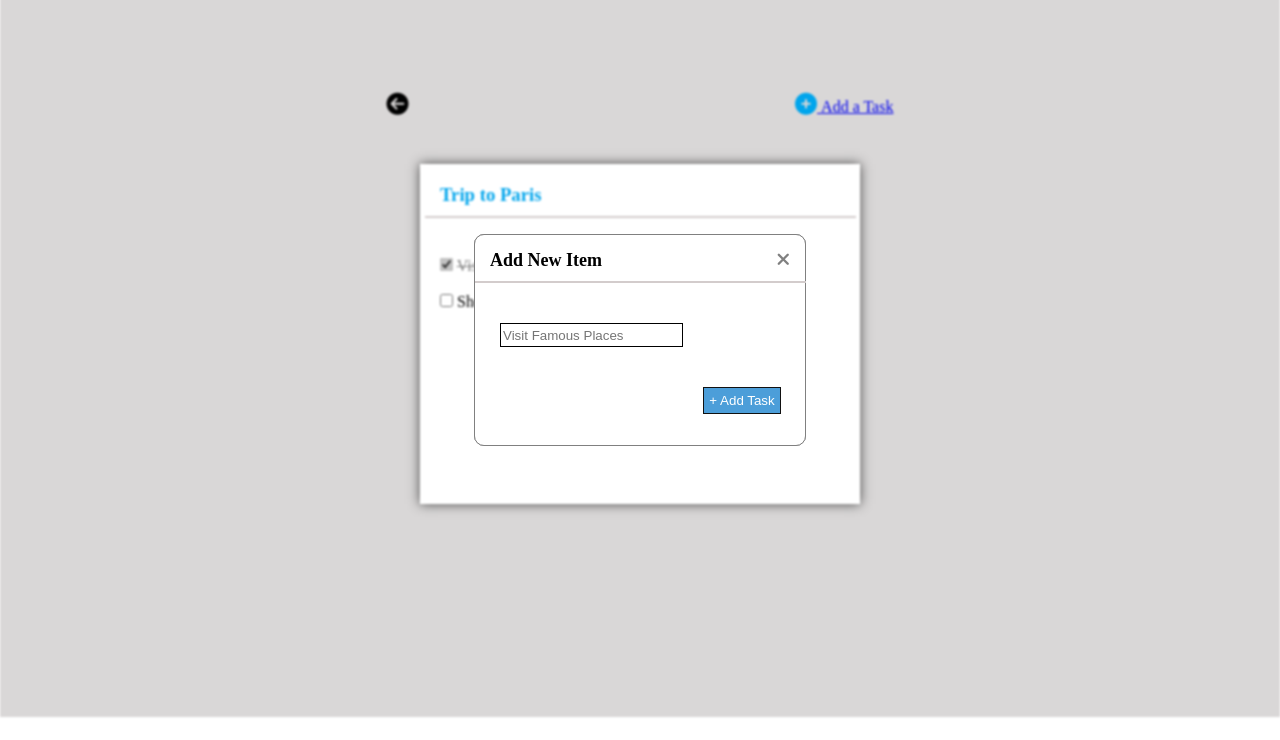
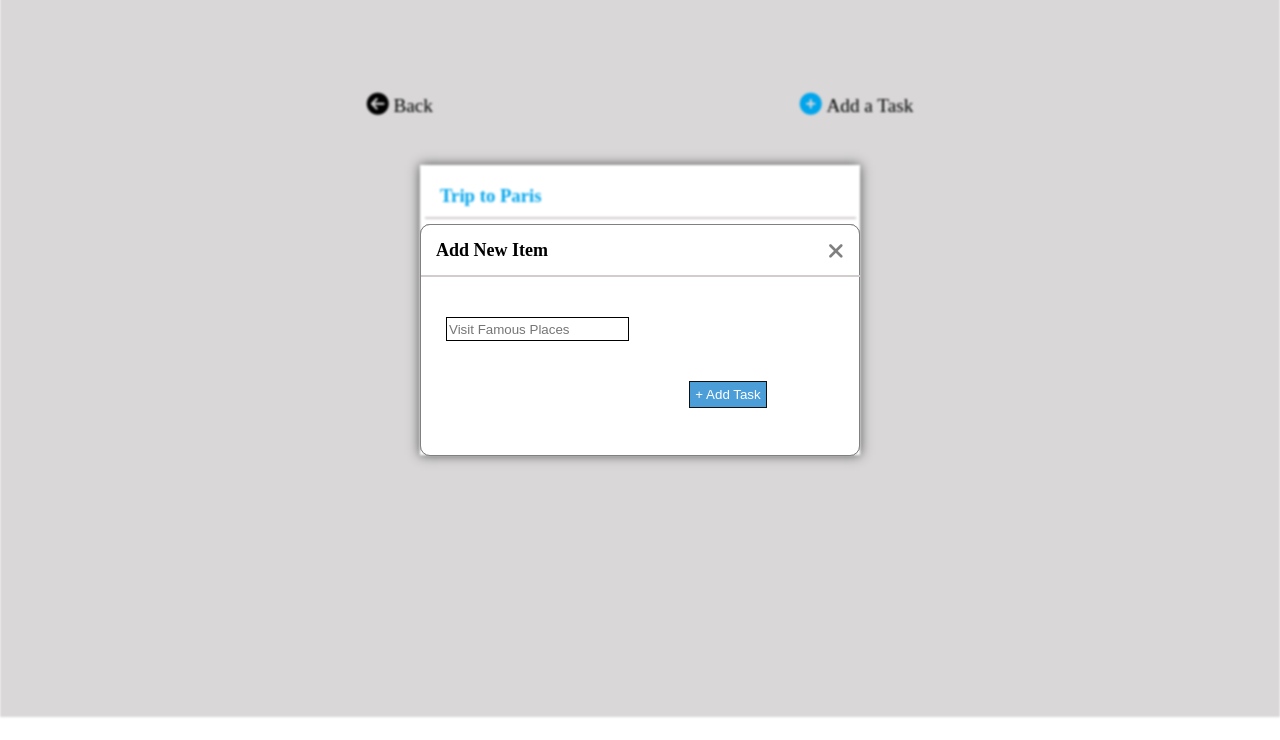
Before and after one commit to ShkAmina/CSS-Project, a plain HTML site: page additem.html in a window 1280 px wide. Shown: the part 60-800 px from the top of the page. Drawn offline with Linux system fonts and the light colour scheme.

Commit message:
commit changes

```diff
--- a/additem.html
+++ b/additem.html
@@ -23,7 +23,7 @@
             <div class="flex">
 
              <div class="btnbck">
-                 <a href="./index.html"><i class="fa-solid fa-circle-arrow-left"></i></a>
+                 <a href="./index.html"><i class="fa-solid fa-circle-arrow-left"></i>&nbsp;<span>Back</span></a>
              </div>
              <div class="btnplus">
                  <a  href="./additem.html"><i class="fa-solid fa-circle-plus"></i>&nbsp;<span>Add a Task</span></a>
@@ -52,7 +52,7 @@
         </div>
         </div>
 
-        </div>
+
 
     </div>
 
--- a/style2.css
+++ b/style2.css
@@ -10,8 +10,8 @@
     align-items: center;
 }
 #BOX{
-    width: 300px;
-    height: 180px;
+    width: 408px;
+    height: 200px;
     padding: 15px;
     border: 1px solid gray;
     border-radius: 10px;
@@ -22,8 +22,8 @@
 
 }
 .line{
-    margin-left: -15.5px;
-    margin-right: -16px;
+    margin-left: -100px;
+    margin-right: -1px;
     border: 0.5px solid rgb(211, 204, 204);
     size: 100%;
     margin-top: 10px;
@@ -36,7 +36,8 @@
 
 }
 input#go{
-    margin-left: 16em;
+    margin-left: 19em;
+
     padding: 5px;
     background-color: #4c9ed9;
     color: #ffffff;
@@ -65,3 +66,11 @@ input#go:hover{
    display: flex;
    justify-content: space-between;
 }
+.line1
+{
+    margin-left: -15px;
+    margin-right: -15px;
+    border: 0.5px solid rgb(211, 204, 204);
+    size: 100%;
+    margin-top: 10px;
+}
--- a/style3.css
+++ b/style3.css
@@ -38,8 +38,8 @@
 {
     display: block;
     justify-content: center;
-    width: 300px;
-    height: 300px;
+    width: 210px;
+    height: 250px;
     background-color: #FFFFFF;
     color: #00A5EC;
     padding: 20px;
@@ -92,7 +92,9 @@
     color: #00A5EC;
     font-size: 22px;
 }
-span
+a
 {
-
+    text-decoration: none;
+    color: black;
+    font-size: 1.2em;
 }
```
Also changed, not shown: add.html (+1 -1 lines), trip.html (+3 -3 lines).
